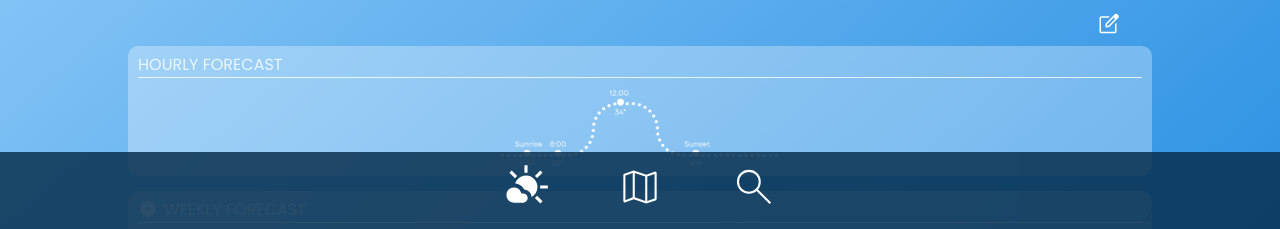
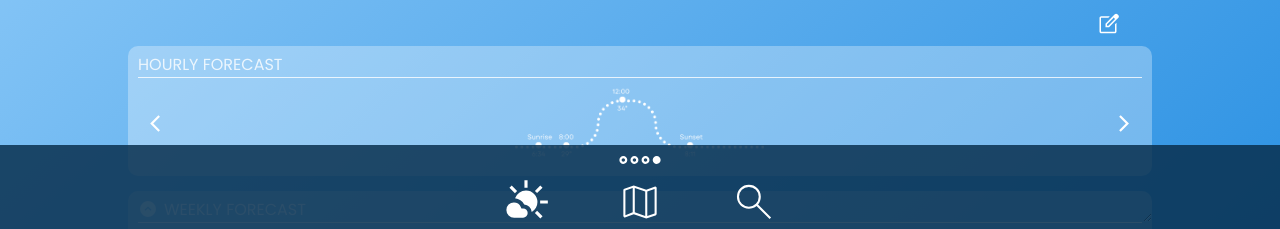
Before and after one commit to xuelikesnow/weather-app, a plain HTML site: page index.html in a window 1280 px wide. Shown: the part 571-800 px from the top of the page. Drawn offline with Linux system fonts and the light colour scheme.

Commit message:
Update homescreen

```diff
--- a/index.html
+++ b/index.html
@@ -32,13 +32,33 @@
 					<div class="hourly-forecast">
 						<p class="header">HOURLY FORECAST</p>
 						<div class="divider">
-							<img
-								class="hourly-day-forecast"
-								src="Assets/hourly-forecast.png" />
+							<div class="flex-container-hourly">
+								<svg
+									class="scroll-icon"
+									xmlns="http://www.w3.org/2000/svg"
+									height="35"
+									viewBox="0 -960 960 960"
+									width="35">
+									<path
+										d="M560-253.847 333.847-480 560-706.153 602.153-664l-184 184 184 184L560-253.847Z" />
+								</svg>
+								<img
+									class="hourly-forecast-graph"
+									src="Assets/hourly-forecast.png" />
+								<svg
+									class="scroll-icon"
+									xmlns="http://www.w3.org/2000/svg"
+									height="35"
+									viewBox="0 -960 960 960"
+									width="35">
+									<path
+										d="m517.847-480-184-184L376-706.153 602.153-480 376-253.847 333.847-296l184-184Z" />
+								</svg>
+							</div>
 						</div>
 					</div>
 					<div class="weekly-forecast">
-						<div class="flex-container">
+						<div class="flex-container-weekly">
 							<svg
 								class="drop-down-icon"
 								xmlns="http://www.w3.org/2000/svg"
@@ -54,7 +74,7 @@
 						</div>
 						<div class="divider">
 							<img
-								class="ten-day-forecast"
+								class="ten-day-forecast-graph"
 								src="Assets/10-day-forecast.png" />
 						</div>
 					</div>
@@ -72,6 +92,15 @@
 			</div>
 
 			<footer id="footer">
+				<svg
+					class="page-control"
+					xmlns="http://www.w3.org/2000/svg"
+					height="50"
+					viewBox="0 -960 960 960"
+					width="50">
+					<path
+						d="M159.966-403.846q-31.427 0-53.773-22.381-22.347-22.38-22.347-53.807 0-31.427 22.381-53.773 22.38-22.347 53.807-22.347 31.427 0 53.773 22.381 22.347 22.38 22.347 53.807 0 31.427-22.381 53.773-22.38 22.347-53.807 22.347Zm.034-44q13.308 0 22.731-9.423 9.423-9.423 9.423-22.731 0-13.308-9.423-22.731-9.423-9.423-22.731-9.423-13.308 0-22.731 9.423-9.423 9.423-9.423 22.731 0 13.308 9.423 22.731 9.423 9.423 22.731 9.423Zm213.197 44q-31.428 0-53.774-22.381-22.346-22.38-22.346-53.807 0-31.427 22.38-53.773 22.38-22.347 53.808-22.347 31.427 0 53.773 22.381 22.346 22.38 22.346 53.807 0 31.427-22.38 53.773-22.38 22.347-53.807 22.347Zm.034-44q13.308 0 22.731-9.423 9.423-9.423 9.423-22.731 0-13.308-9.423-22.731-9.423-9.423-22.731-9.423-13.308 0-22.731 9.423-9.424 9.423-9.424 22.731 0 13.308 9.424 22.731 9.423 9.423 22.731 9.423Zm212.735 44q-31.427 0-53.773-22.381-22.347-22.38-22.347-53.807 0-31.427 22.381-53.773 22.38-22.347 53.807-22.347 31.427 0 53.773 22.381 22.347 22.38 22.347 53.807 0 31.427-22.381 53.773-22.38 22.347-53.807 22.347Zm.034-44q13.308 0 22.731-9.423 9.423-9.423 9.423-22.731 0-13.308-9.423-22.731-9.423-9.423-22.731-9.423-13.308 0-22.731 9.423-9.423 9.423-9.423 22.731 0 13.308 9.423 22.731 9.423 9.423 22.731 9.423Zm213.966 44q-31.427 0-53.773-22.381-22.347-22.38-22.347-53.807 0-31.427 22.381-53.773 22.38-22.347 53.807-22.347 31.427 0 53.773 22.381 22.347 22.38 22.347 53.807 0 31.427-22.381 53.773-22.38 22.347-53.807 22.347Z" />
+				</svg>
 				<div class="navbar">
 					<svg
 						id="selected"
--- a/style.css
+++ b/style.css
@@ -69,16 +69,16 @@ img.weather-icon {
 	height: 50%;
 }
 
-img.ten-day-forecast {
+img.ten-day-forecast-graph {
 	width: 293px;
 	height: 157px;
 	margin-left: auto;
 	margin-right: auto;
 }
 
-img.hourly-day-forecast {
-	width: 294px;
-	height: 102px;
+img.hourly-forecast-graph {
+	width: 264px;
+	height: 91px;
 	margin-left: auto;
 	margin-right: auto;
 }
@@ -130,7 +130,13 @@ img.hourly-day-forecast {
 	margin-left: 7px;
 }
 
-.flex-container {
+.flex-container-hourly {
+	display: flex;
+	align-items: center;
+	margin: 0em;
+}
+
+.flex-container-weekly {
 	resize: horizontal;
 	overflow: hidden;
 	display: flex;
@@ -159,7 +165,7 @@ img.hourly-day-forecast {
 
 svg.navbar-icon {
 	fill: white;
-	margin: 10px 30px;
+	margin: -5px 30px;
 }
 
 svg.edit-icon {
@@ -170,3 +176,12 @@ svg.drop-down-icon {
 	fill: rgb(255, 255, 255, 0.7);
 	margin: 8px 0px 0px 10px;
 }
+
+svg.page-control {
+	fill: white;
+	margin: -10px;
+}
+
+svg.scroll-icon {
+	fill: white;
+}
```
